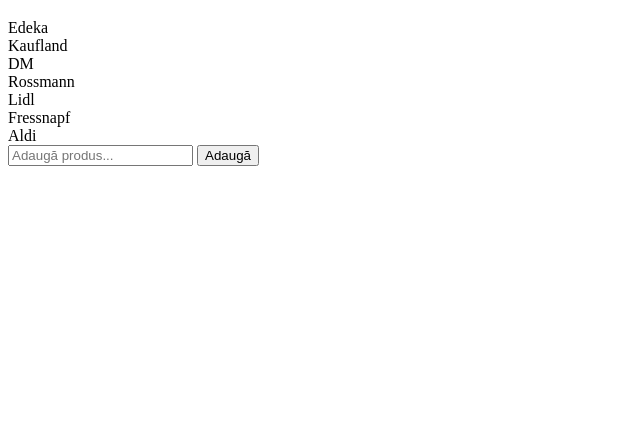
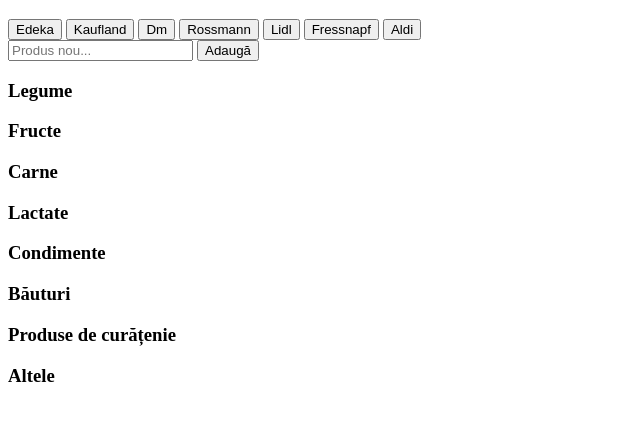
Before and after one commit to ruben-24/Lista-cumparaturi, a website with bundled scripts: page public/index.html in a window 1280 px wide. Shown: the part 61-482 px from the top of the page, without its empty margins (0-640 px from the left). Built offline with nearby package versions, Linux system fonts and the light colour scheme; no server answers.

Commit message:
Update index.html

```diff
--- a/public/index.html
+++ b/public/index.html
@@ -7,18 +7,73 @@
   <link rel="stylesheet" href="style.css">
 </head>
 <body>
-  <h1>Lista de cumpărături</h1>
+  <div class="app">
+    <h1>Lista de cumpărături</h1>
 
-  <div id="magazin-tabs"></div>
+    <!-- Tabs pentru magazine -->
+    <div class="tabs">
+      <button class="tab-button active" data-magazin="Edeka">Edeka</button>
+      <button class="tab-button" data-magazin="Kaufland">Kaufland</button>
+      <button class="tab-button" data-magazin="Dm">Dm</button>
+      <button class="tab-button" data-magazin="Rossmann">Rossmann</button>
+      <button class="tab-button" data-magazin="Lidl">Lidl</button>
+      <button class="tab-button" data-magazin="Fressnapf">Fressnapf</button>
+      <button class="tab-button" data-magazin="Aldi">Aldi</button>
+    </div>
 
-  <form id="add-form">
-    <input type="text" id="product-input" placeholder="Adaugă produs..." required>
-    <button type="submit">Adaugă</button>
-  </form>
+    <!-- Formular adăugare produs -->
+    <div class="add-product">
+      <input type="text" id="productInput" placeholder="Produs nou...">
+      <button id="addBtn">Adaugă</button>
+    </div>
 
-  <div id="shopping-list"></div>
+    <!-- Container pentru liste -->
+    <div id="listsContainer">
 
-  <script type="module" src="database.js"></script>
+      <!-- Secțiuni categorii (vor fi populate din JS) -->
+      <div class="category" data-category="Legume">
+        <h3>Legume</h3>
+        <ul class="product-list" id="Legume"></ul>
+      </div>
+
+      <div class="category" data-category="Fructe">
+        <h3>Fructe</h3>
+        <ul class="product-list" id="Fructe"></ul>
+      </div>
+
+      <div class="category" data-category="Carne">
+        <h3>Carne</h3>
+        <ul class="product-list" id="Carne"></ul>
+      </div>
+
+      <div class="category" data-category="Lactate">
+        <h3>Lactate</h3>
+        <ul class="product-list" id="Lactate"></ul>
+      </div>
+
+      <div class="category" data-category="Condimente">
+        <h3>Condimente</h3>
+        <ul class="product-list" id="Condimente"></ul>
+      </div>
+
+      <div class="category" data-category="Băuturi">
+        <h3>Băuturi</h3>
+        <ul class="product-list" id="Bauturi"></ul>
+      </div>
+
+      <div class="category" data-category="Produse de curățenie">
+        <h3>Produse de curățenie</h3>
+        <ul class="product-list" id="Curatenie"></ul>
+      </div>
+
+      <div class="category" data-category="Altele">
+        <h3>Altele</h3>
+        <ul class="product-list" id="Altele"></ul>
+      </div>
+
+    </div>
+  </div>
+
   <script type="module" src="app.js"></script>
 </body>
 </html>
```
